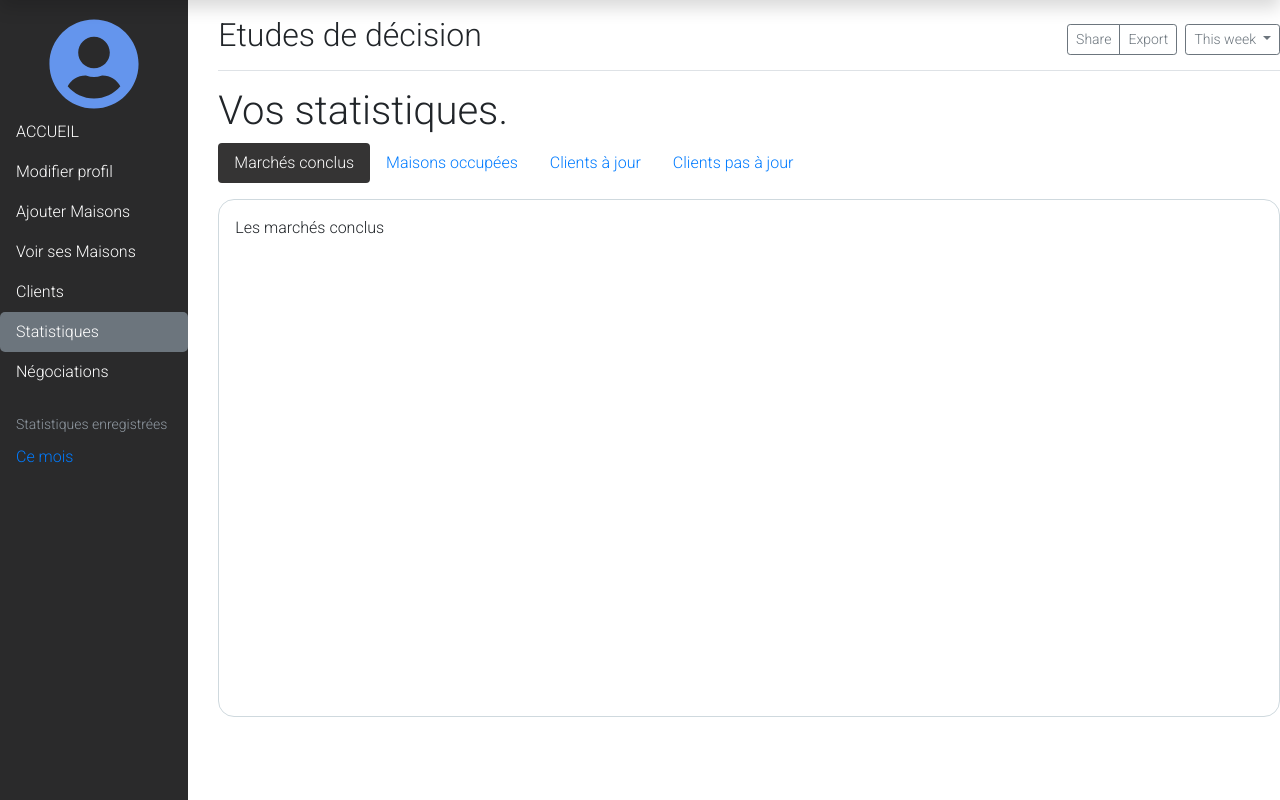
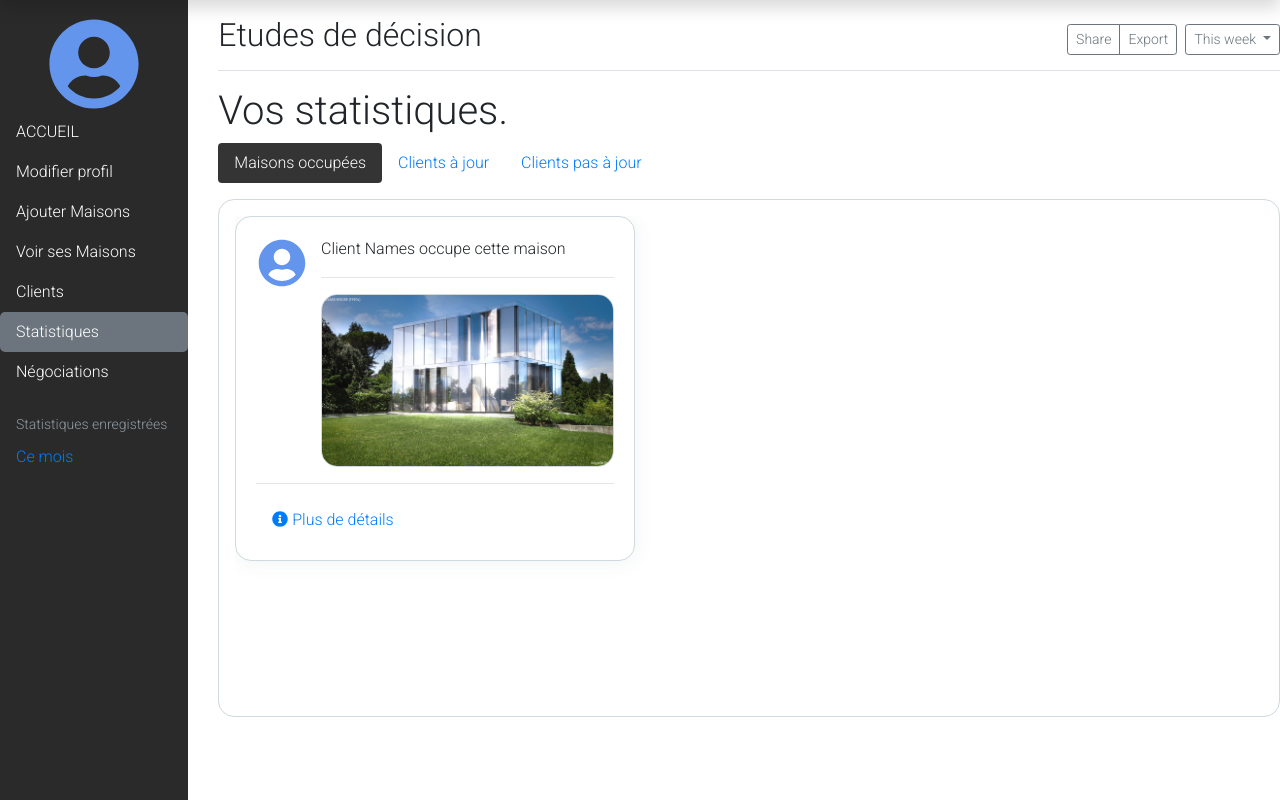
Before and after one commit to inovci/Logeique-old, a Django app: page /see/landlord/statistics/1 in a window 1280 px wide. Shown: the part 55-855 px from the top of the page. Run offline with Django 3.2, Linux system fonts and the light colour scheme; the visitor is signed in with stand-in values (Sample User, id 1); data that the repository does not hold is empty; parts of the project's set-up code (start-up, migrations or seed data) failed here and were passed over; some libraries are stand-ins or nearby versions.

Commit message:
Modifying templates

```diff
--- a/chat/urls.py
+++ b/chat/urls.py
@@ -7,5 +7,4 @@ urlpatterns = [
 	path('<int:house_id>', views.checkviewClient, name='checkviewClient'),
 	path('<str:other_user>-<int:proposal_id>', views.checkviewLandlord, name='checkviewLandlord'),
 	path('room/<int:room_id>', views.room, name='room'),
-	path('room/<int:lanlord_id>-<int:client_id>-<int:house_id>/' , views.concluded_deal , name='concluded_deal')
 ]
--- a/spaces/templates/spaces/landlord_profile.html
+++ b/spaces/templates/spaces/landlord_profile.html
@@ -68,16 +68,16 @@
 </head>
 
 <body style="font-family: 'Roboto', sans-serif;">
-    <nav class="navbar sticky-top flex-md-nowrap p-0 shadow" style="background-color: #FFF;">
+    <nav class="p-0 shadow navbar sticky-top flex-md-nowrap" style="background-color: #FFF;">
         {% block a1 %}
-            <a style="font-size: 30px;color: black;" class="navbar-brand col-md-3 col-lg-2 mr-0 px-3" href="{% url 'spaces:landlord_profile' user.id %}">{{user.username}}</a>
+            <a style="font-size: 30px;color: black;" class="px-3 mr-0 navbar-brand col-md-3 col-lg-2" href="{% url 'spaces:landlord_profile' user.id %}">{{user.username}}</a>
         {% endblock a1 %}
         <button class="navbar-toggler position-absolute d-md-none collapsed" type="button" data-toggle="collapse"
             data-target="#sidebarMenu" aria-controls="sidebarMenu" aria-expanded="false" aria-label="Toggle navigation">
             <span class="navbar-toggler-icon"></span>
         </button>
         <input class="form-control form-control-dark w-100" type="text" placeholder="Search" aria-label="Search">
-        <ul class="navbar-nav px-3">
+        <ul class="px-3 navbar-nav">
             <li class="nav-item text-nowrap">
                 <a style="color: black;" class="nav-link" href="{% url 'spaces:logout' %}">Se deconnecter</a>
             </li>
@@ -136,7 +136,7 @@
                                 </li>
                                 <li class="nav-item">
                                     {% block navitem5 %}
-                                    <a style="color: #fff;" class="nav-link" href="{% url 'spaces:landlord_clients' user.id %}">
+                                    <a style="color: #fff;" class="nav-link" href="{% url 'spaces:landlord_clients' %}">
                                         <span data-feather="users"></span>
                                         Clients
                                     </a>
@@ -161,13 +161,13 @@
                             </ul>
 
                             <h6
-                                class="sidebar-heading d-flex justify-content-between align-items-center px-3 mt-4 mb-1 text-muted">
+                                class="px-3 mt-4 mb-1 sidebar-heading d-flex justify-content-between align-items-center text-muted">
                                 <span>Statistiques enregistrées</span>
                                 <a class="d-flex align-items-center text-muted" href="#" aria-label="Add a new report">
                                     <span data-feather="plus-circle"></span>
                                 </a>
                             </h6>
-                            <ul class="nav flex-column mb-2">
+                            <ul class="mb-2 nav flex-column">
                                 <li class="nav-item">
                                     <a class="nav-link" href="#">
                                         <span data-feather="file-text"></span>
@@ -183,10 +183,10 @@
 
             <div class="col-10">
                 <main style="background-color: #fff;height: 100vh;" role="main">
-                    <div class="d-flex justify-content-between flex-wrap flex-md-nowrap align-items-center pt-3 pb-2 mb-3 border-bottom">
+                    <div class="flex-wrap pt-3 pb-2 mb-3 d-flex justify-content-between flex-md-nowrap align-items-center border-bottom">
                         <h1 class="h2">{% block h1 %}Espace Proprio{% endblock h1 %}</h1>
-                        <div class="btn-toolbar mb-2 mb-md-0">
-                            <div class="btn-group mr-2">
+                        <div class="mb-2 btn-toolbar mb-md-0">
+                            <div class="mr-2 btn-group">
                                 <button type="button" class="btn btn-sm btn-outline-secondary">Share</button>
                                 <button type="button" class="btn btn-sm btn-outline-secondary">Export</button>
                             </div>
--- a/spaces/templates/spaces/landlord_statistics.html
+++ b/spaces/templates/spaces/landlord_statistics.html
@@ -22,22 +22,14 @@
 
         <div>
             <nav>
-              <div class="nav nav-pills mb-3" id="nav-tab" role="tablist">
-                <a class="nav-link active" id="nav-markets-tab" data-toggle="tab" href="#nav-markets" role="tab" aria-controls="nav-markets" aria-selected="true">Marchés conclus</a>
-                <a class="nav-link" id="nav-houses-tab" data-toggle="tab" href="#nav-houses" role="tab" aria-controls="nav-houses" aria-selected="false">Maisons occupées</a>
+              <div class="mb-3 nav nav-pills" id="nav-tab" role="tablist">
+                <a class="nav-link active" id="nav-houses-tab" data-toggle="tab" href="#nav-houses" role="tab" aria-controls="nav-houses" aria-selected="true">Maisons occupées</a>
                 <a class="nav-link" id="nav-clients-tab" data-toggle="tab" href="#nav-clients" role="tab" aria-controls="nav-clients" aria-selected="false">Clients à jour</a>
                 <a class="nav-link" id="nav-contact-tab" data-toggle="tab" href="#nav-client-pas-a-jour" role="tab" aria-controls="nav-client-pas-a-jour" aria-selected="false">Clients pas à jour</a>
               </div>
             </nav>
             <div class="tab-content" id="nav-tabContent">
-                <div class="tab-pane fade show active" id="nav-markets" role="tabpanel" aria-labelledby="nav-markets-tab" style="border: solid 0.1rem #CFD9DE;border-radius: 1rem;padding: 1rem 0 0 1rem;">
-                    <div style="overflow-y: scroll;overflow-x: hidden;height: 500px;">
-                        <div class="">
-                            Les marchés conclus
-                        </div>
-                    </div>
-                </div>
-                <div class="tab-pane fade" id="nav-houses" role="tabpanel" aria-labelledby="nav-houses-tab" style="border: solid 0.1rem #CFD9DE;border-radius: 1rem;padding: 1rem 0 0 1rem;">
+                <div class="tab-pane fade show active" id="nav-houses" role="tabpanel" aria-labelledby="nav-houses-tab" style="border: solid 0.1rem #CFD9DE;border-radius: 1rem;padding: 1rem 0 0 1rem;">
                     <div style="overflow-y: scroll;overflow-x: hidden;height: 500px;">
                         <div class="row">
                             <div class="col-md-4">
```
